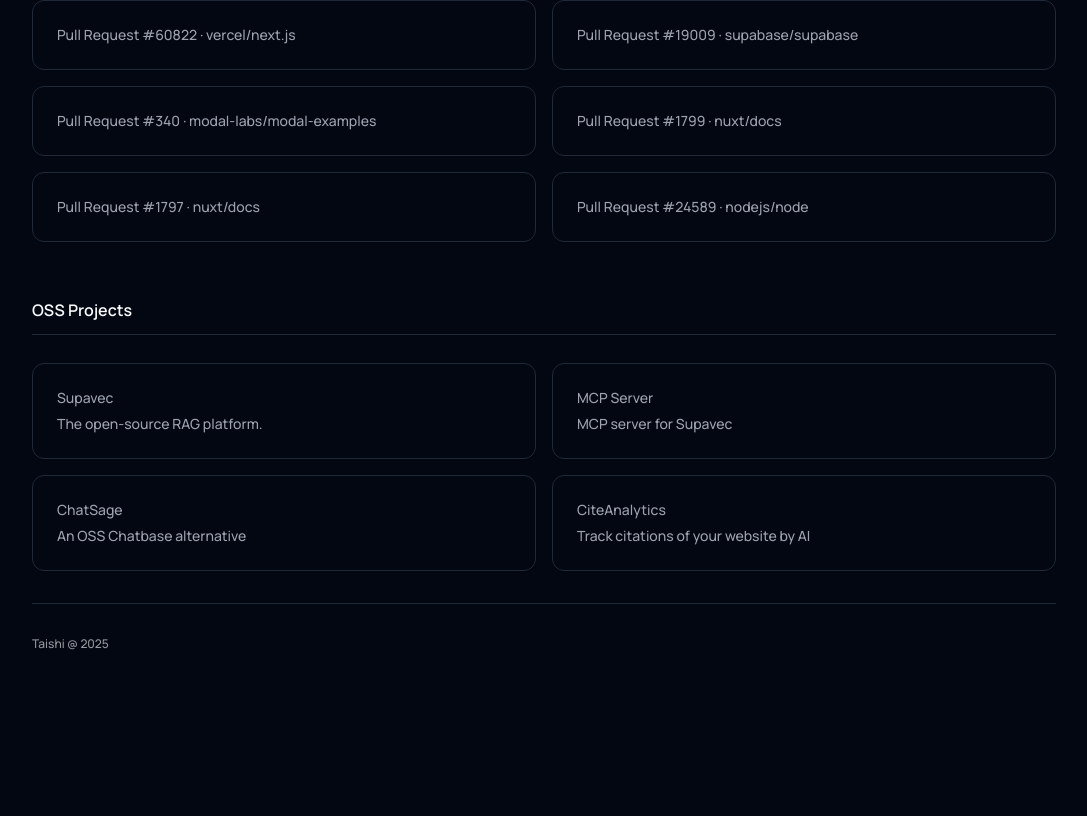
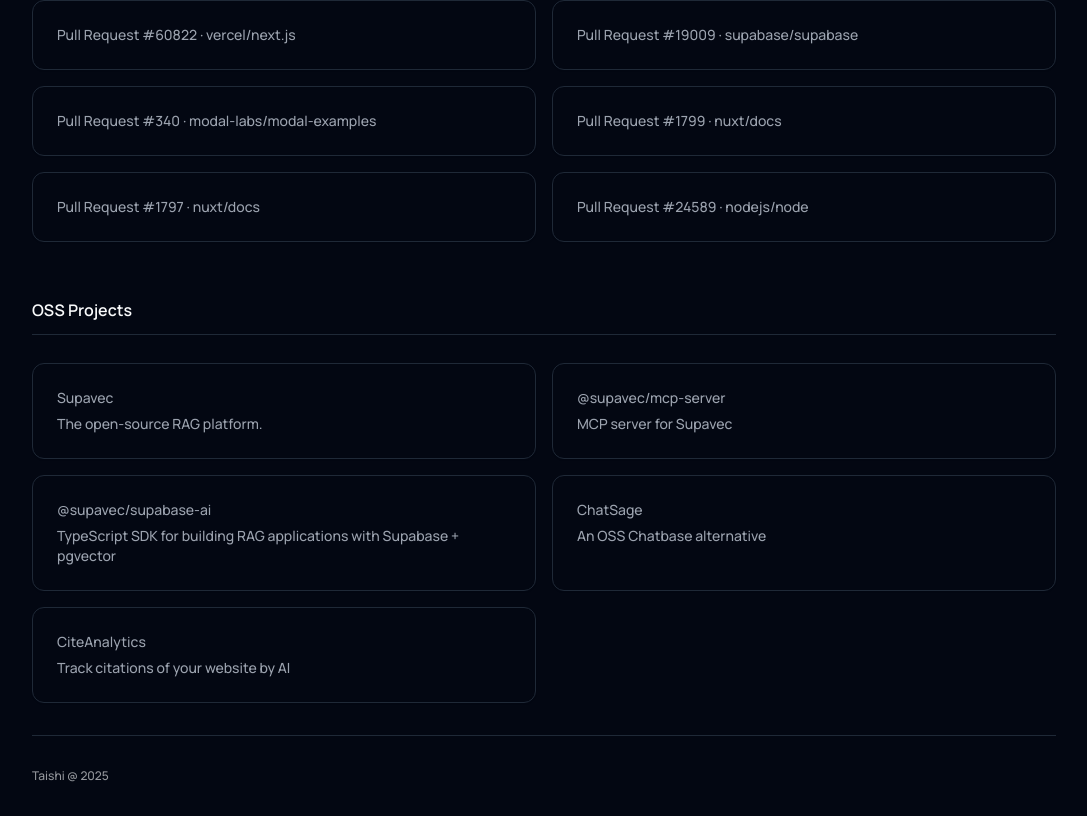
Before and after one commit to taishikato/portfolio-2, a Next.js app: page / in a window 1280 px wide. Shown: the part 2458-3274 px from the top of the page, without its empty margins (96-1183 px from the left). Before the commit the page ends 3142 px from the top, so only its background shows below. Built offline with nearby package versions, Linux system fonts and the light colour scheme.

Commit message:
Update OSS projects list: rename MCP Server to @supavec/mcp-server and add new project @supavec/supabase-ai for building RAG applications with Supabase.

```diff
--- a/src/components/oss-projects.tsx
+++ b/src/components/oss-projects.tsx
@@ -7,9 +7,15 @@
     description: "The open-source RAG platform.",
   },
   {
-    title: "MCP Server",
+    title: "@supavec/mcp-server",
     url: "https://github.com/supavec/mcp-server",
     description: "MCP server for Supavec",
+  },
+  {
+    title: "@supavec/supabase-ai",
+    url: "https://github.com/supavec/supabase-ai",
+    description:
+      "TypeScript SDK for building RAG applications with Supabase + pgvector",
   },
   {
     title: "ChatSage",
```
